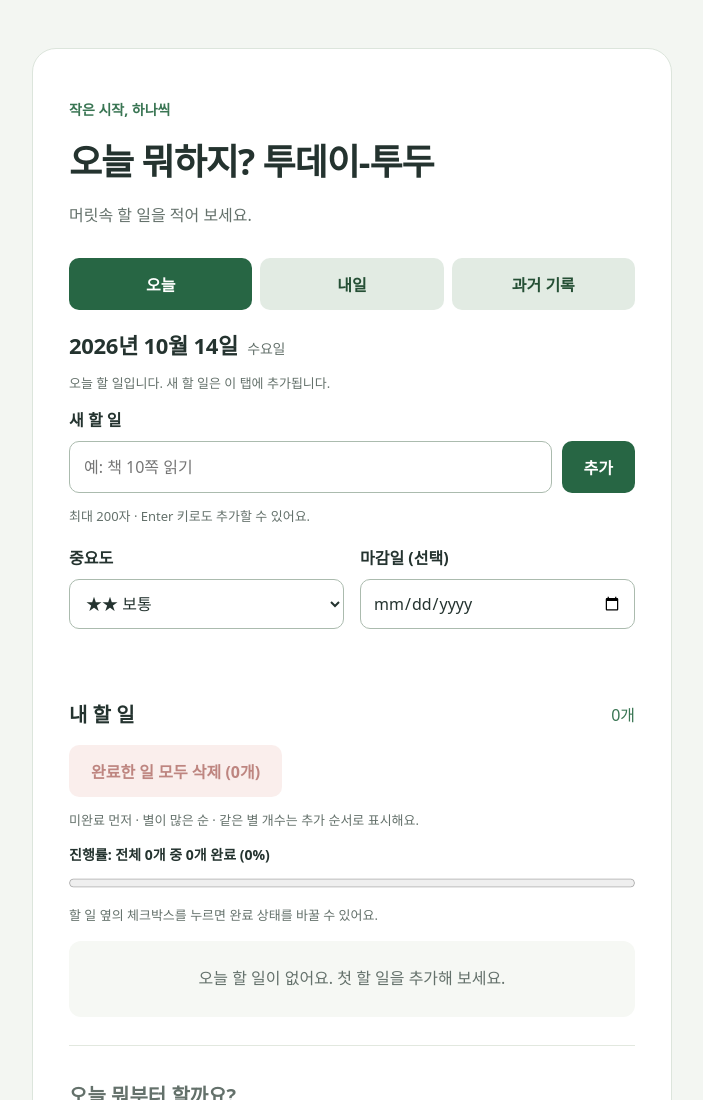
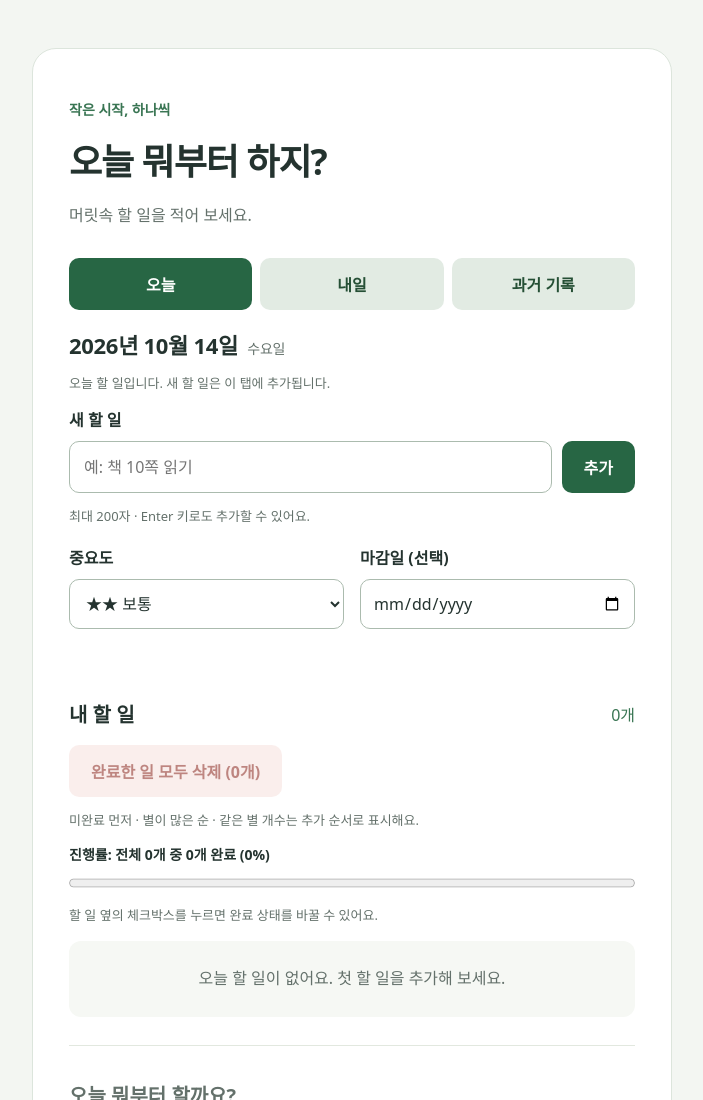
Before and after one commit to dbsrud-cmd/today-todo, a website: page index.html in a window 1280 px wide. Shown: the top 1100 px of the page, without its empty margins (288-991 px from the left). Drawn offline with Linux system fonts and the light colour scheme.

Commit message:
Restore original app name 오늘 뭐부터 하지?

```diff
--- a/index.html
+++ b/index.html
@@ -3,7 +3,7 @@
 <head>
   <meta charset="UTF-8">
   <meta name="viewport" content="width=device-width, initial-scale=1">
-  <title>오늘 뭐하지? 투데이-투두</title>
+  <title>오늘 뭐부터 하지?</title>
   <link rel="stylesheet" href="styles.css">
   <script defer src="task-store.js"></script>
   <script defer src="app.js"></script>
@@ -17,7 +17,7 @@
   </div>
   <main class="card">
     <p class="eyebrow">작은 시작, 하나씩</p>
-    <h1>오늘 뭐하지? <span class="brand-subtitle">투데이-투두</span></h1>
+    <h1>오늘 뭐부터 하지?</h1>
     <p class="intro">머릿속 할 일을 적어 보세요.</p>
     <nav class="day-tabs" aria-label="할 일 날짜">
       <button id="today-tab" type="button" aria-pressed="true">오늘</button>
```
